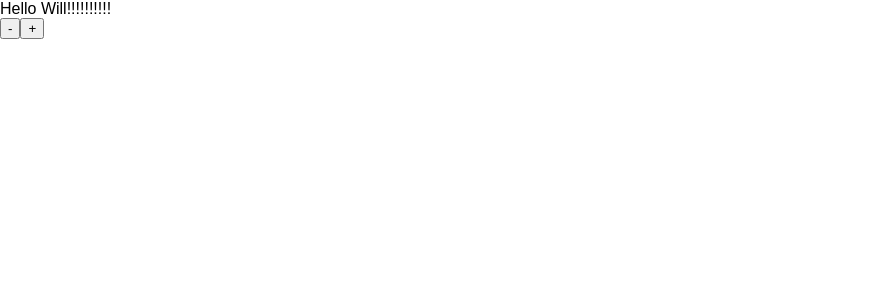
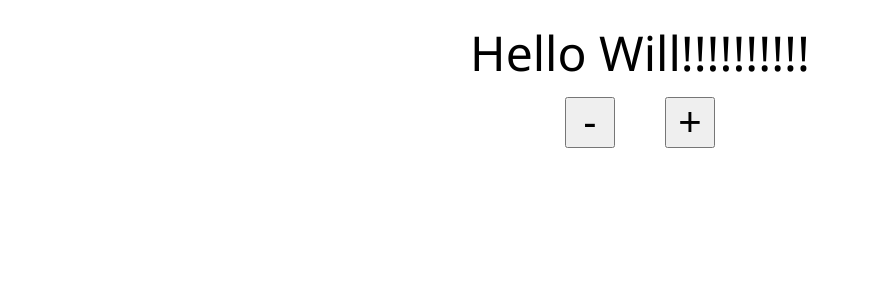
Before and after one commit to wbdana/chief, a React (Create React App) app: page / in a window 1280 px wide. Shown: the top 300 px of the page, without its empty margins (0-870 px from the left). Built offline with nearby package versions, Linux system fonts and the light colour scheme.

Commit message:
Configure jest

```diff
--- a/package.json
+++ b/package.json
@@ -14,10 +14,15 @@
     "eject": "react-scripts-ts eject"
   },
   "devDependencies": {
+    "@types/enzyme": "^3.9.1",
+    "@types/enzyme-adapter-react-16": "^1.0.5",
     "@types/jest": "^24.0.11",
     "@types/node": "^11.13.4",
     "@types/react": "^16.8.13",
     "@types/react-dom": "^16.8.3",
+    "enzyme": "^3.9.0",
+    "enzyme-adapter-react-16": "^1.12.1",
+    "react-test-renderer": "^16.8.6",
     "typescript": "^3.4.3"
   }
 }
--- /dev/null
+++ b/src/Hello.css
@@ -0,0 +1,13 @@
+.hello {
+    text-align: center;
+    margin: 20px;
+    font-size: 48px;
+    font-family: 'Segoe UI', Tahoma, Geneva, Verdana, sans-serif;
+}
+
+.hello button {
+    margin-left: 25px;
+    margin-right: 25px;
+    font-size: 40px;
+    min-width: 50px;
+}
--- a/src/Hello.tsx
+++ b/src/Hello.tsx
@@ -1,4 +1,5 @@
-import * as React from "react";
+import * as React from 'react';
+import './Hello.css';
 
 export interface Props {
   name: string;
@@ -14,7 +15,7 @@ class Hello extends React.Component<Props, State> {
     constructor(props: Props) {
         super(props);
         this.state = {
-            currentEnthusiasm: props.enthusiasmLevel || 1
+            currentEnthusiasm: props.enthusiasmLevel || 1,
         };
     }
 
```
Also changed, not shown: src/setupTests.ts (added, +4 -0 lines), 2 other files (tests, documents, lock files or other folders).
